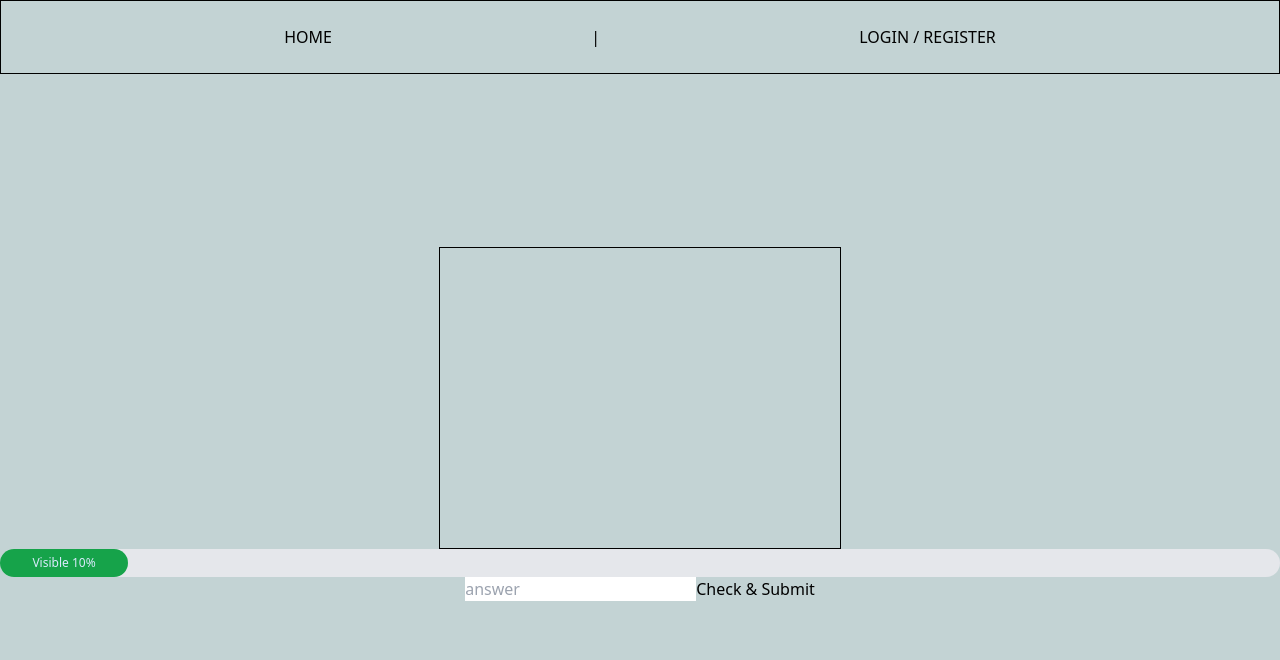
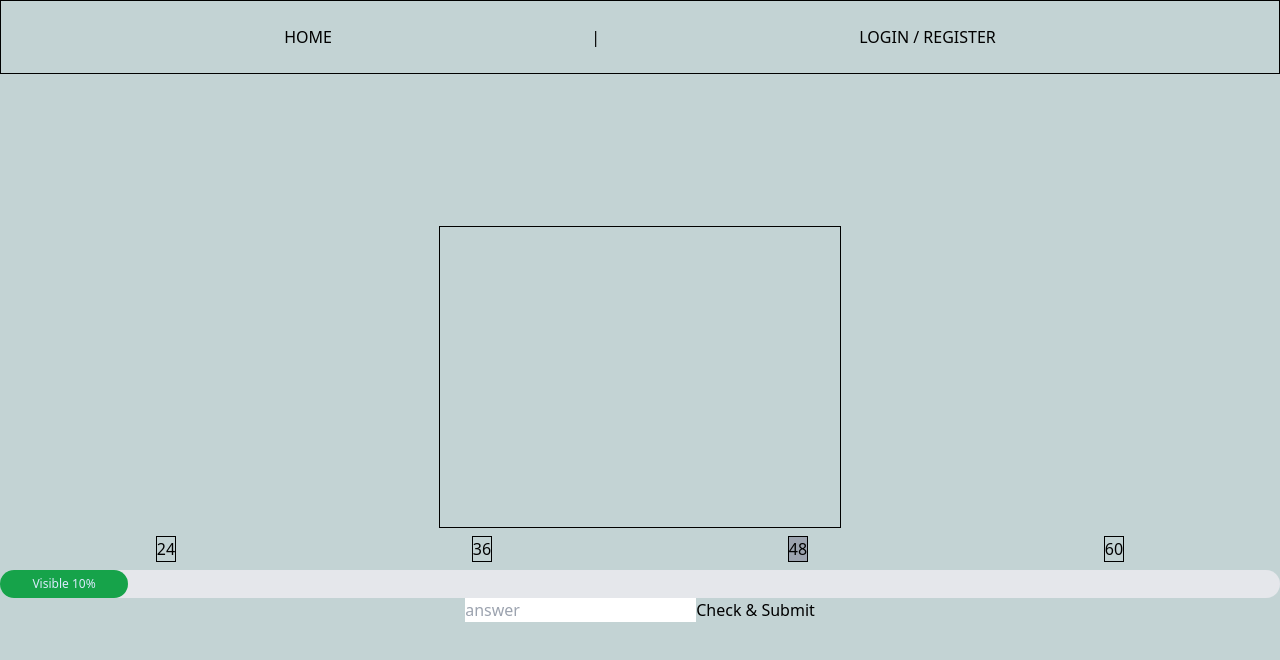
Before and after one commit to HadHod/what-is-it, a React (Vite) app: page /random in a window 1280 px wide. Shown: the top 660 px of the page. Built offline with nearby package versions, Linux system fonts and the light colour scheme.

Commit message:
square size panel added

```diff
--- /dev/null
+++ b/src/components/SquareSizePanel.tsx
@@ -0,0 +1,33 @@
+import { ReactElement } from 'react';
+
+const squareSizes = [24, 36, 48, 60] as const;
+export type SquareSize = typeof squareSizes[number];
+export const DEFAULT_SQUARE_SIZE: SquareSize = 48;
+
+interface SquareSizePanelProps {
+  squareSizeSelected: SquareSize;
+  squareSizeSelectedCallback: (s: SquareSize) => void;
+}
+
+function getStyles(isActive: boolean): string {
+  return `flex justify-around items-center border border-solid border-black hover:border-4 cursor-pointer ${isActive ? 'bg-gray-400' : ''}`;
+}
+
+function SquareSizePanel({ squareSizeSelected, squareSizeSelectedCallback }: SquareSizePanelProps): ReactElement {
+  return (
+    <div className='flex justify-around w-full items-center p-2'>
+      {squareSizes.map((size: SquareSize) => {
+        return (
+          <div
+            key={size}
+            className={`w-[${size}px] h-[${size}px] ${getStyles(squareSizeSelected === size)}`}
+            onClick={() => squareSizeSelectedCallback(size)}>
+            {size}
+          </div>
+        );
+      })}
+    </div>
+  );
+}
+
+export default SquareSizePanel;
--- a/src/components/index.ts
+++ b/src/components/index.ts
@@ -2,3 +2,4 @@
 export { default as HomePageLink } from './HomePageLink';
 export { default as NavigationBar } from './NavigationBar';
 export { default as GameProgressBar } from './GameProgressBar';
+export { default as SquareSizePanel } from './SquareSizePanel';
--- a/src/pages/RandomGamePage.tsx
+++ b/src/pages/RandomGamePage.tsx
@@ -1,10 +1,12 @@
 import React, { ReactElement, RefObject, useState } from 'react';
-import { GameProgressBar, Spinner } from '../components';
+import { GameProgressBar, Spinner, SquareSizePanel } from '../components';
+import { DEFAULT_SQUARE_SIZE, SquareSize } from '../components/SquareSizePanel';
 
 function RandomGamePage(): ReactElement {
   const [isLoading, setIsLoading] = useState<boolean>(true);
   const [context, setContext] = useState<CanvasRenderingContext2D | null | undefined>(null);
   const [imageData, setImageData] = useState<ImageData>({} as ImageData);
+  const [squareSize, setSquareSize] = useState<SquareSize>(DEFAULT_SQUARE_SIZE);
 
   const canvas: RefObject<HTMLCanvasElement> = React.useRef<HTMLCanvasElement>(null);
 
@@ -12,8 +14,7 @@
     const rect: DOMRect | undefined = canvas.current?.getBoundingClientRect();
     const x: number = event.clientX - (rect?.left || 0);
     const y: number = event.clientY - (rect?.top || 0);
-    const RECT_SIZE: number = 50;
-    context?.putImageData(imageData, 0, 0, x - RECT_SIZE / 2, y - RECT_SIZE / 2, RECT_SIZE, RECT_SIZE);
+    context?.putImageData(imageData, 0, 0, x - squareSize / 2, y - squareSize / 2, squareSize, squareSize);
   }
 
   React.useEffect(() => {
@@ -50,6 +51,7 @@
         : (
           <>
             <canvas ref={canvas} className="border border-solid border-black" onClick={handleCanvasClick} />
+            <SquareSizePanel squareSizeSelected={squareSize} squareSizeSelectedCallback={setSquareSize} />
             <GameProgressBar value={10} />
             <div>
               <input type='text' placeholder='answer' />
```
